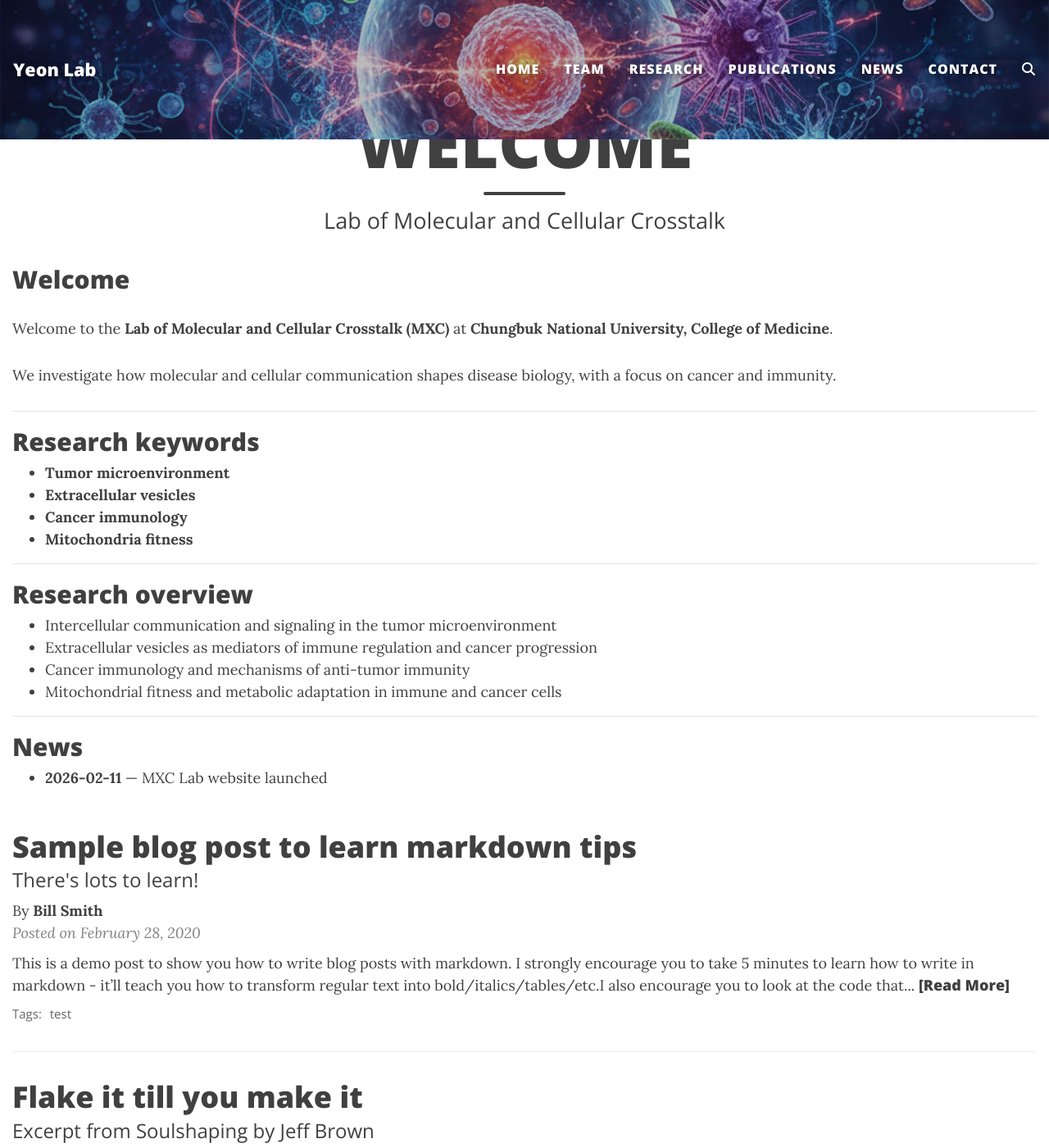
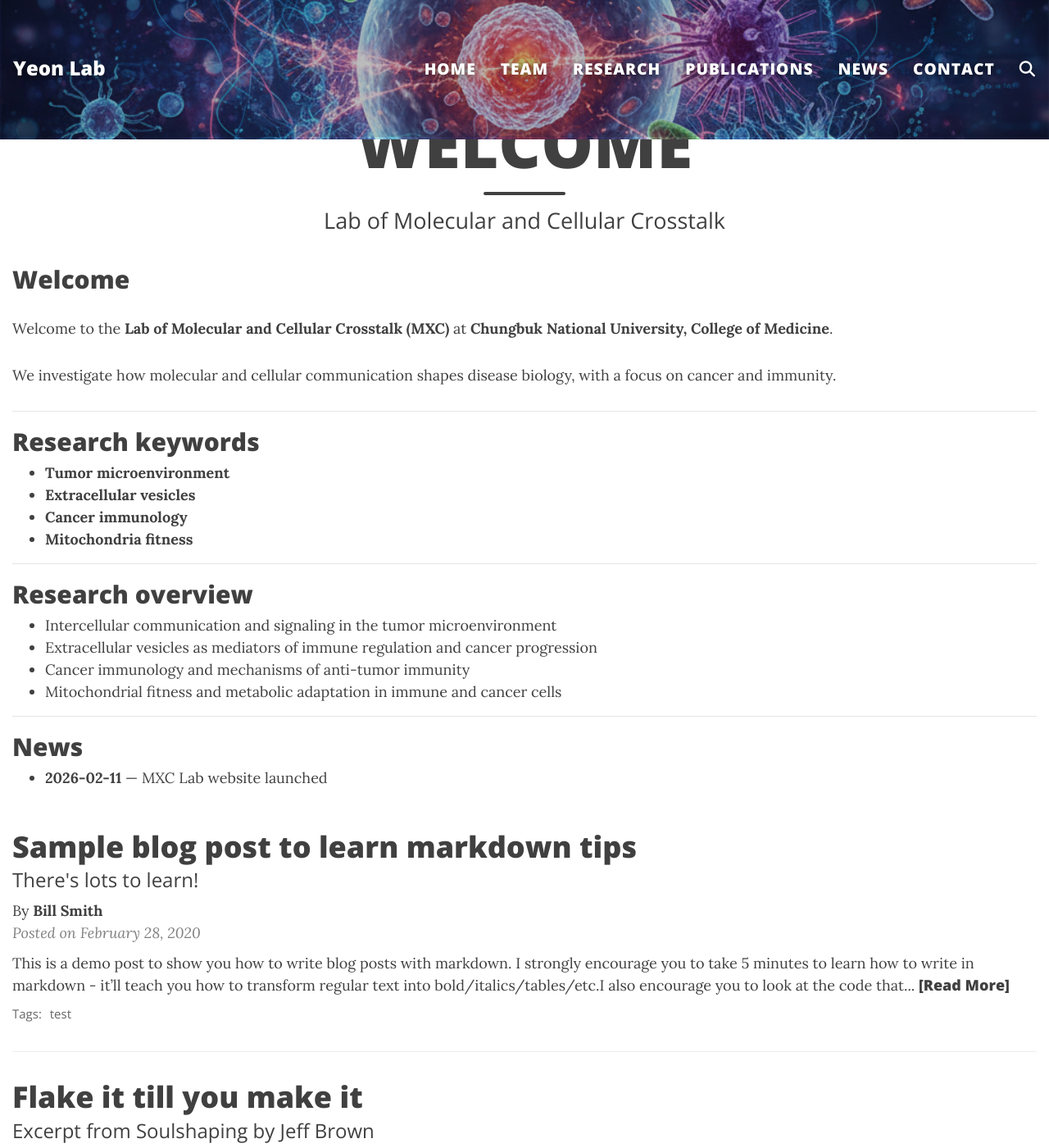
Before and after one commit to mjyeon0807-hub/mjyeon0807-hub.github.io, a Jekyll site: the page built from index.md, in a window 1280 px wide and 1400 px high. Shown: the whole window at 82% size. Built offline with Jekyll 4.4.1, drawn with Linux system fonts in a browser that asks for light colours; comment, search, counter and statistics services are not loaded.

Commit message:
Refine navbar styles for improved layout and readability
Adjusted padding and border thickness for navbar elements. Increased font sizes for brand and menu links.

```diff
--- a/assets/css/custom.css
+++ b/assets/css/custom.css
@@ -22,10 +22,10 @@ nav.navbar.navbar-custom.top-nav-short-permanent {
 
   /* More room for larger text */
   min-height: 170px !important;
-  padding-top: 26px !important;
-  padding-bottom: 26px !important;
+  padding-top: 20px !important;
+  padding-bottom: 20px !important;
 
-  border-bottom: 1px solid rgba(0, 0, 0, 0.12) !important;
+  border-bottom: 3px solid rgba(0, 0, 0, 0.12) !important;
 }
 
 /* Overlay for readability */
@@ -55,14 +55,14 @@ nav.navbar.navbar-custom .navbar-toggler {
 
 /* Brand (“Yeon Lab”) bigger */
 nav.navbar.navbar-custom .navbar-brand {
-  font-size: 1.35rem !important;
+  font-size: 1.5rem !important;
 }
 
 /* Menu links bigger */
 nav.navbar.navbar-custom .navbar-nav .nav-link {
-  font-size: 1rem !important;
-  padding-top: 18px !important;
-  padding-bottom: 18px !important;
+  font-size: 1.2rem !important;
+  padding-top: 13px !important;
+  padding-bottom: 13px !important;
 }
 
 /* ---------- Toggler visibility on banner ---------- */
```
